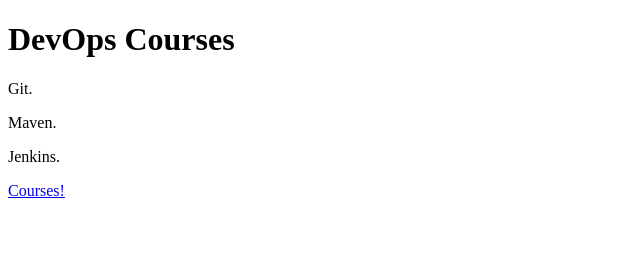
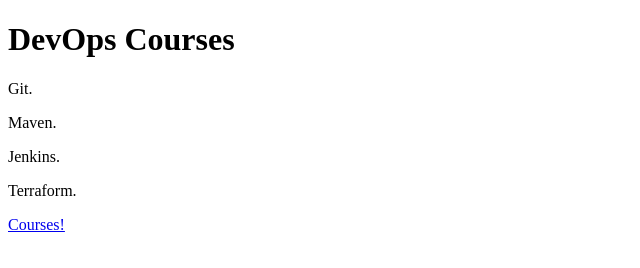
Before and after one commit to sudheer0545/tags, a plain HTML site: page index.html in a window 1280 px wide. Shown: the whole page, without its empty margins (0-640 px from the left). Drawn offline with Linux system fonts and the light colour scheme.

Commit message:
new-commit-1

```diff
--- a/index.html
+++ b/index.html
@@ -9,6 +9,7 @@
 <p>Git.</p>
 <p>Maven.</p>
 <p>Jenkins.</p>
+<p>Terraform.</p>
 
  <a href="https://www.google.com/" target="courses">Courses!</a>
 
```
